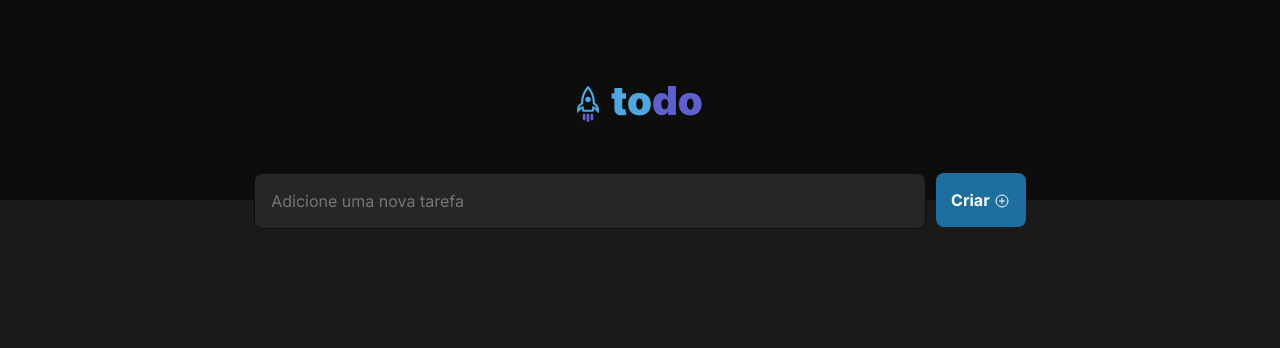
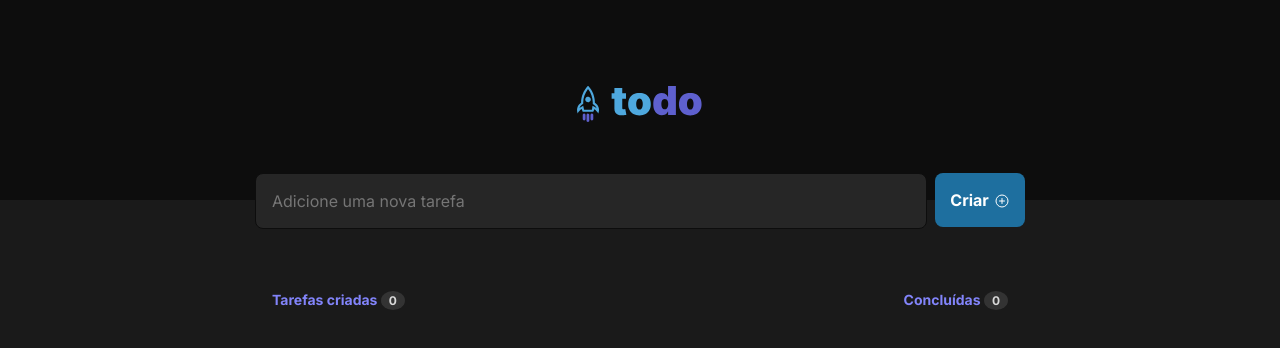
Before and after one commit to MartinGBB/todo-ignite, a React (Vite) app: page / in a window 1280 px wide. Shown: the top 348 px of the page. Built offline with nearby package versions, Linux system fonts and the light colour scheme.

Commit message:
style: adiciona contadores de tarefas

```diff
--- a/src/components/ToDo.module.css
+++ b/src/components/ToDo.module.css
@@ -18,7 +18,7 @@
 
 .form input {
   background: var(--gray-500);
-  margin-right: 0.6rem;
+  margin-right: 0.5rem;
   width: 39.875rem;
   height: 1.375rem;
   padding: 1rem;
@@ -46,3 +46,30 @@
   display: flex;
   justify-content: center;
 }
+
+.contentTasks {
+  margin: auto;
+  display: flex;
+  justify-content: center;
+  width: 46rem;
+
+  margin-top: 5.6875rem;
+}
+
+.countTask {
+  display: flex;
+  justify-content: space-between;
+  width: 100%;
+  color: var(--purple);
+  font-weight: 700;
+  font-size: 0.875rem;
+}
+
+.countTask span {
+  color: var(--gray-200);
+  background: var(--gray-400);
+  border-radius: 50%;
+  padding: 0.125rem 0.5rem;
+  font-weight: 700;
+  font-size: 12px;
+}
--- a/src/components/ToDo.tsx
+++ b/src/components/ToDo.tsx
@@ -22,6 +22,14 @@
           <PlusCircle size={16} />
         </button>
       </div>
+
+      <div className={styles.contentTasks}>
+        <div className={styles.countTask}>
+          <p>Tarefas criadas <span>0</span></p>
+          <p>Concluídas <span>0</span></p>
+        </div>
+
+      </div>
     </div>
   )
 }
```
